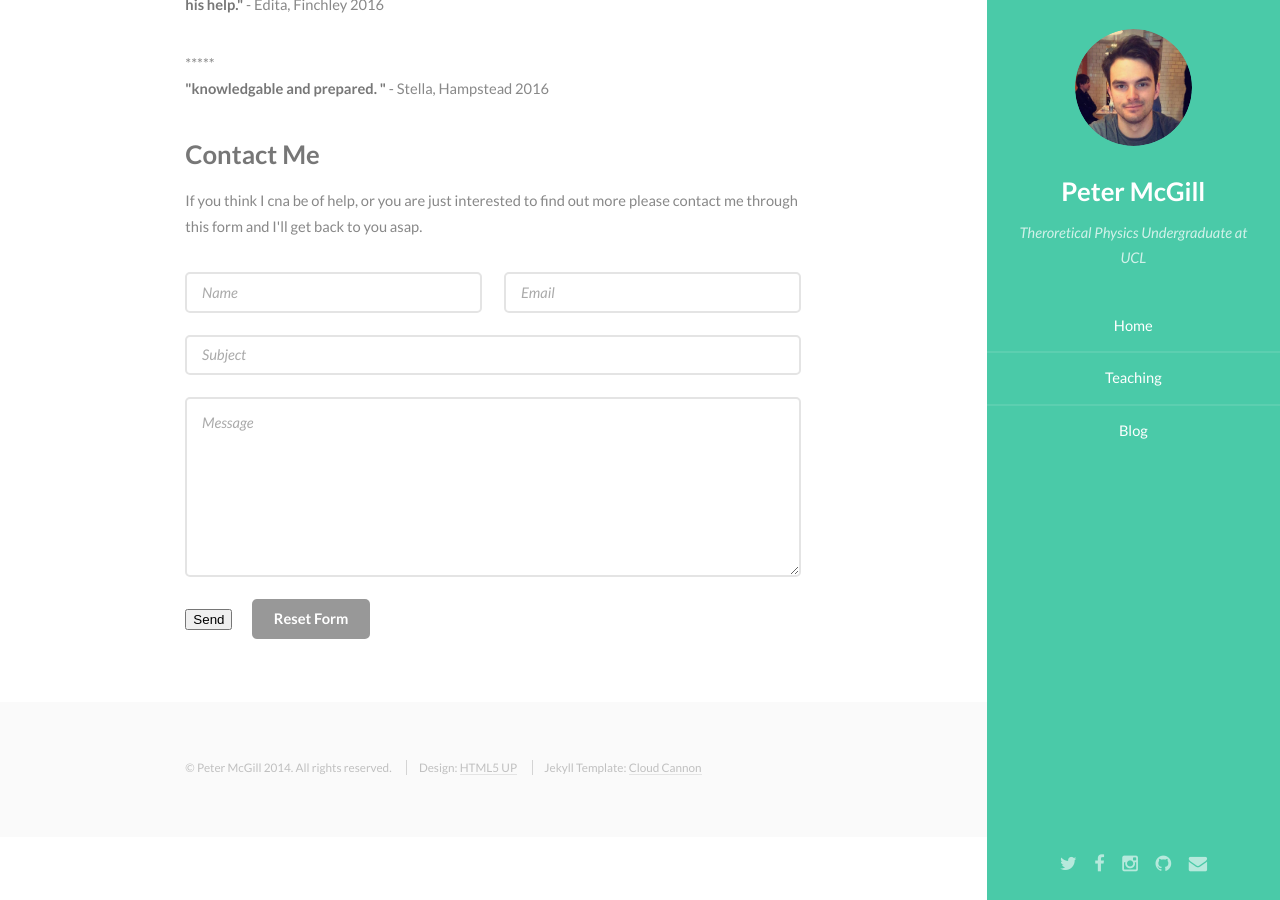
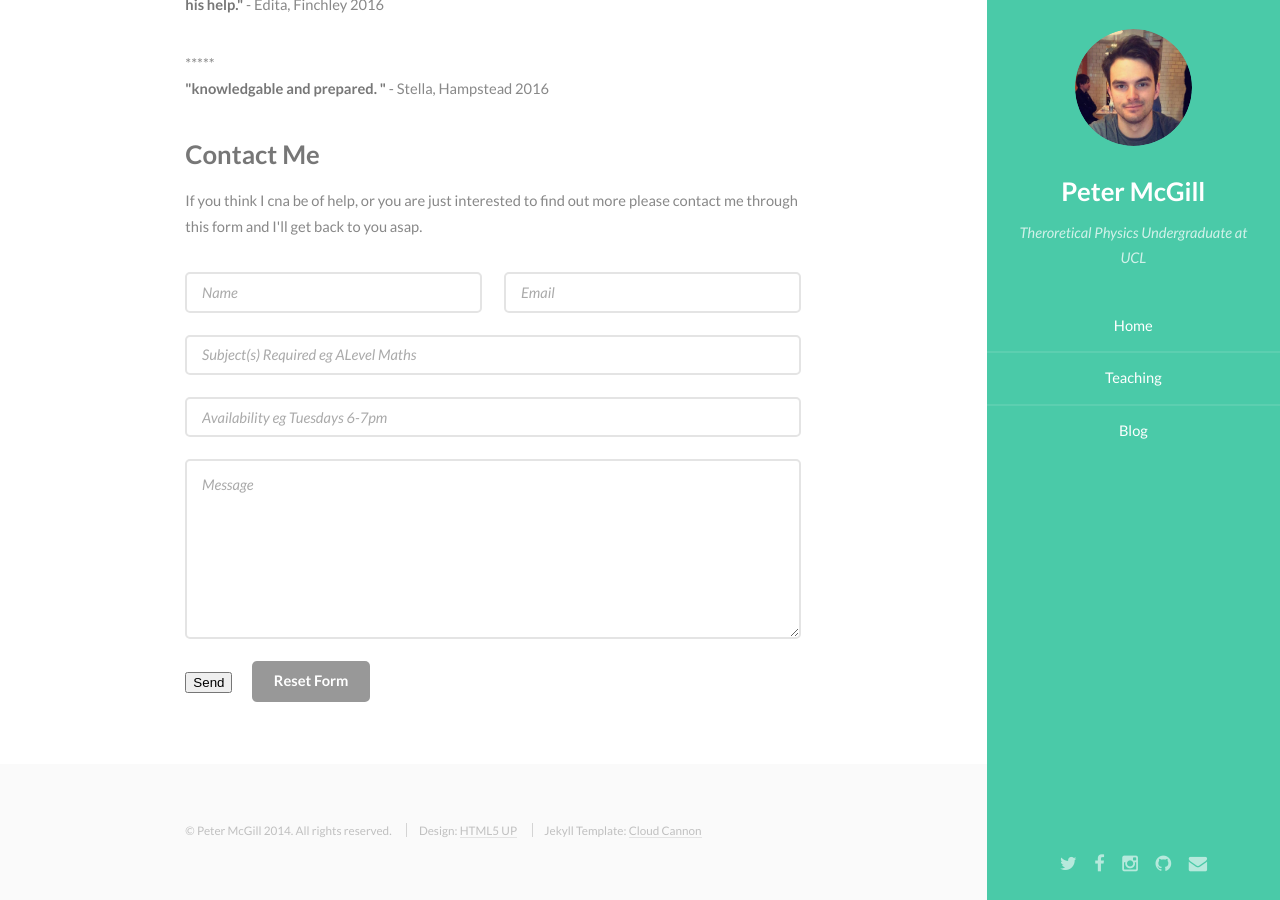
Before and after one commit to astrophpeter/website, a Jekyll site: the page built from contact/index.html, in a window 1280 px wide and 900 px high, scrolled down 985 px. Built offline with Jekyll 4.4.1, drawn with Linux system fonts in a browser that asks for light colours.

Commit message:
Update index.html

```diff
--- a/contact/index.html
+++ b/contact/index.html
@@ -47,7 +47,10 @@ layout: default
                 <div class="6u 12u(xsmall)"><input type="email" name="email" id="email" placeholder="Email" /></div>
             </div>
             <div class="row uniform">
-                <div class="12u"><input type="text" name="subject" id="subject" placeholder="Subject" /></div>
+                <div class="12u"><input type="text" name="subject" id="subject" placeholder="Subject(s) Required eg ALevel Maths" /></div>
+            </div>
+                <div class="row uniform">
+                <div class="12u"><input type="text" name="availability" id="availabilty" placeholder="Availability eg Tuesdays 6-7pm" /></div>
             </div>
             <div class="row uniform">
                 <div class="12u"><textarea name="message" id="message" placeholder="Message" rows="6"></textarea></div>
```
